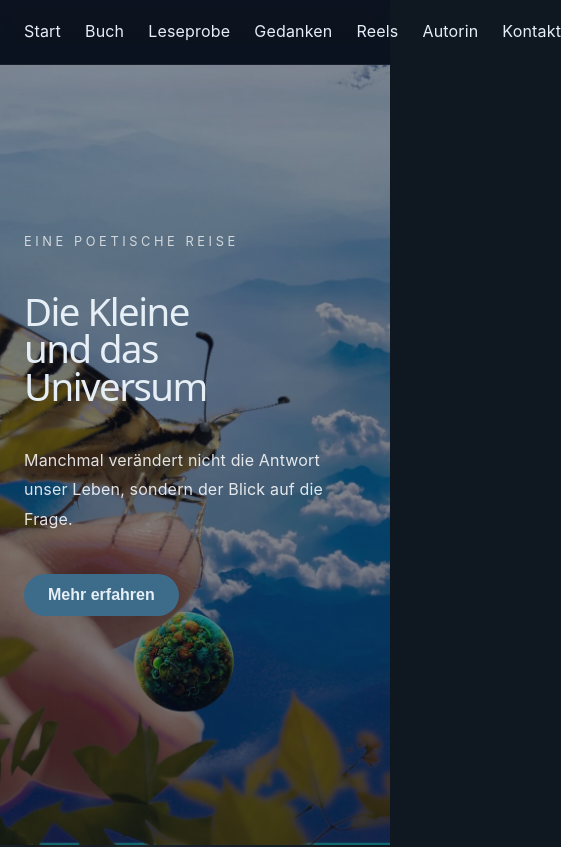
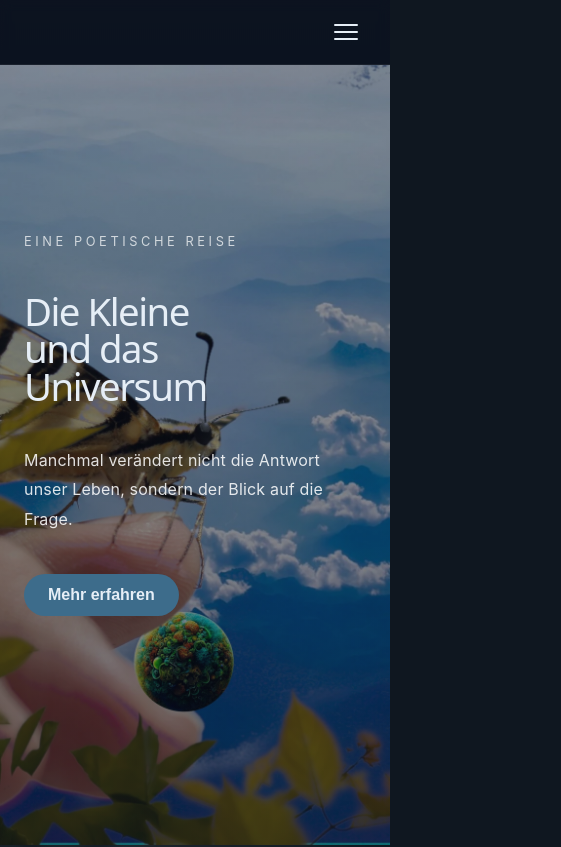
Before and after one commit to maynowak/digital-book-experience, a React (Vite) app: page / in a window 390 px wide. Shown: the top 847 px of the page, 561 px wide, since content can reach past the window. Built offline with nearby package versions, Linux system fonts and the light colour scheme.

Commit message:
feat(navbar): Hamburger-Menü für mobile Ansicht (≤768px) – Overlay von rechts mit animierten Links

```diff
--- a/src/components/layout/Navbar/Navbar.module.css
+++ b/src/components/layout/Navbar/Navbar.module.css
@@ -6,17 +6,125 @@
   backdrop-filter: blur(6px);
   border-bottom: 1px solid var(--border);
 }
+
 .nav {
+  display: flex;
+  align-items: center;
+  justify-content: flex-end;
+  min-height: 64px;
+}
+
+.desktopLinks {
   display: flex;
   gap: 1.5rem;
   align-items: center;
-  min-height: 64px;
 }
-a {
+
+.desktopLinks a {
   text-decoration: none;
   color: var(--text);
   transition: color 0.18s;
 }
-a:hover {
+
+.desktopLinks a:hover {
   color: var(--color-accent);
 }
+
+.burger {
+  display: none;
+  flex-direction: column;
+  justify-content: center;
+  align-items: center;
+  gap: 5px;
+  width: 40px;
+  height: 40px;
+  border: none;
+  background: none;
+  cursor: pointer;
+  padding: 0;
+  z-index: 52;
+}
+
+.burger span {
+  display: block;
+  width: 24px;
+  height: 2px;
+  background: var(--text);
+  border-radius: 2px;
+  transition: transform 0.25s ease, opacity 0.25s ease;
+  transform-origin: center;
+}
+
+.burgerOpen span:nth-child(1) {
+  transform: translateY(7px) rotate(45deg);
+}
+.burgerOpen span:nth-child(2) {
+  opacity: 0;
+}
+.burgerOpen span:nth-child(3) {
+  transform: translateY(-7px) rotate(-45deg);
+}
+
+.overlay {
+  position: fixed;
+  inset: 0;
+  z-index: 50;
+  background: rgba(0, 0, 0, 0.5);
+  backdrop-filter: blur(2px);
+  animation: overlay-in 0.2s ease;
+}
+
+.mobileMenu {
+  position: fixed;
+  top: 0;
+  right: 0;
+  width: min(320px, 80vw);
+  height: 100%;
+  display: flex;
+  flex-direction: column;
+  gap: 0.5rem;
+  padding: 5rem 2rem 2rem;
+  background: rgba(11, 18, 32, 0.97);
+  backdrop-filter: blur(12px);
+  animation: menu-in 0.25s ease;
+}
+
+.mobileLink {
+  text-decoration: none;
+  color: var(--text);
+  font-size: 1.15rem;
+  padding: 0.75rem 0;
+  border-bottom: 1px solid rgba(255, 255, 255, 0.06);
+  animation: link-in 0.3s ease both;
+}
+
+.mobileLink:hover {
+  color: var(--color-accent);
+}
+
+@keyframes overlay-in {
+  from { opacity: 0; }
+  to   { opacity: 1; }
+}
+
+@keyframes menu-in {
+  from { transform: translateX(100%); }
+  to   { transform: translateX(0); }
+}
+
+@keyframes link-in {
+  from { opacity: 0; transform: translateX(12px); }
+  to   { opacity: 1; transform: translateX(0); }
+}
+
+@media (max-width: 768px) {
+  .desktopLinks {
+    display: none;
+  }
+  .burger {
+    display: flex;
+  }
+  .nav {
+    justify-content: flex-end;
+  }
+}
--- a/src/components/layout/Navbar/Navbar.tsx
+++ b/src/components/layout/Navbar/Navbar.tsx
@@ -1,5 +1,7 @@
+import { useCallback, useEffect, useRef, useState } from 'react'
 import Container from '../Container/Container'
 import styles from './Navbar.module.css'
+
 const nav = [
   ['Start', '#hero'],
   ['Buch', '#book'],
@@ -9,16 +11,64 @@ const nav = [
   ['Autorin', '#author'],
   ['Kontakt', '#contact'],
 ]
+
 export default function Navbar() {
+  const [isOpen, setIsOpen] = useState(false)
+  const menuRef = useRef<HTMLDivElement | null>(null)
+
+  const close = useCallback(() => setIsOpen(false), [])
+
+  useEffect(() => {
+    if (!isOpen) return
+    const handler = (e: KeyboardEvent) => {
+      if (e.key === 'Escape') close()
+    }
+    document.addEventListener('keydown', handler)
+    document.body.style.overflow = 'hidden'
+    return () => {
+      document.removeEventListener('keydown', handler)
+      document.body.style.overflow = ''
+    }
+  }, [isOpen, close])
+
   return (
     <header className={styles.header}>
       <Container size="wide">
         <nav className={styles.nav} aria-label="Hauptnavigation">
-          {nav.map(([l, h]) => (
-            <a key={h} href={h}>
-              {l}
-            </a>
-          ))}
+          <div className={styles.desktopLinks}>
+            {nav.map(([l, h]) => (
+              <a key={h} href={h}>
+                {l}
+              </a>
+            ))}
+          </div>
+          <button
+            className={`${styles.burger} ${isOpen ? styles.burgerOpen : ''}`}
+            onClick={() => setIsOpen((v) => !v)}
+            aria-expanded={isOpen}
+            aria-label={isOpen ? 'Menü schließen' : 'Menü öffnen'}
+          >
+            <span />
+            <span />
+            <span />
+          </button>
+          {isOpen && (
+            <div className={styles.overlay} onClick={close} ref={menuRef}>
+              <div className={styles.mobileMenu} onClick={(e) => e.stopPropagation()}>
+                {nav.map(([l, h], i) => (
+                  <a
+                    key={h}
+                    href={h}
+                    className={styles.mobileLink}
+                    style={{ animationDelay: `${i * 50}ms` }}
+                    onClick={close}
+                  >
+                    {l}
+                  </a>
+                ))}
+              </div>
+            </div>
+          )}
         </nav>
       </Container>
     </header>
```
